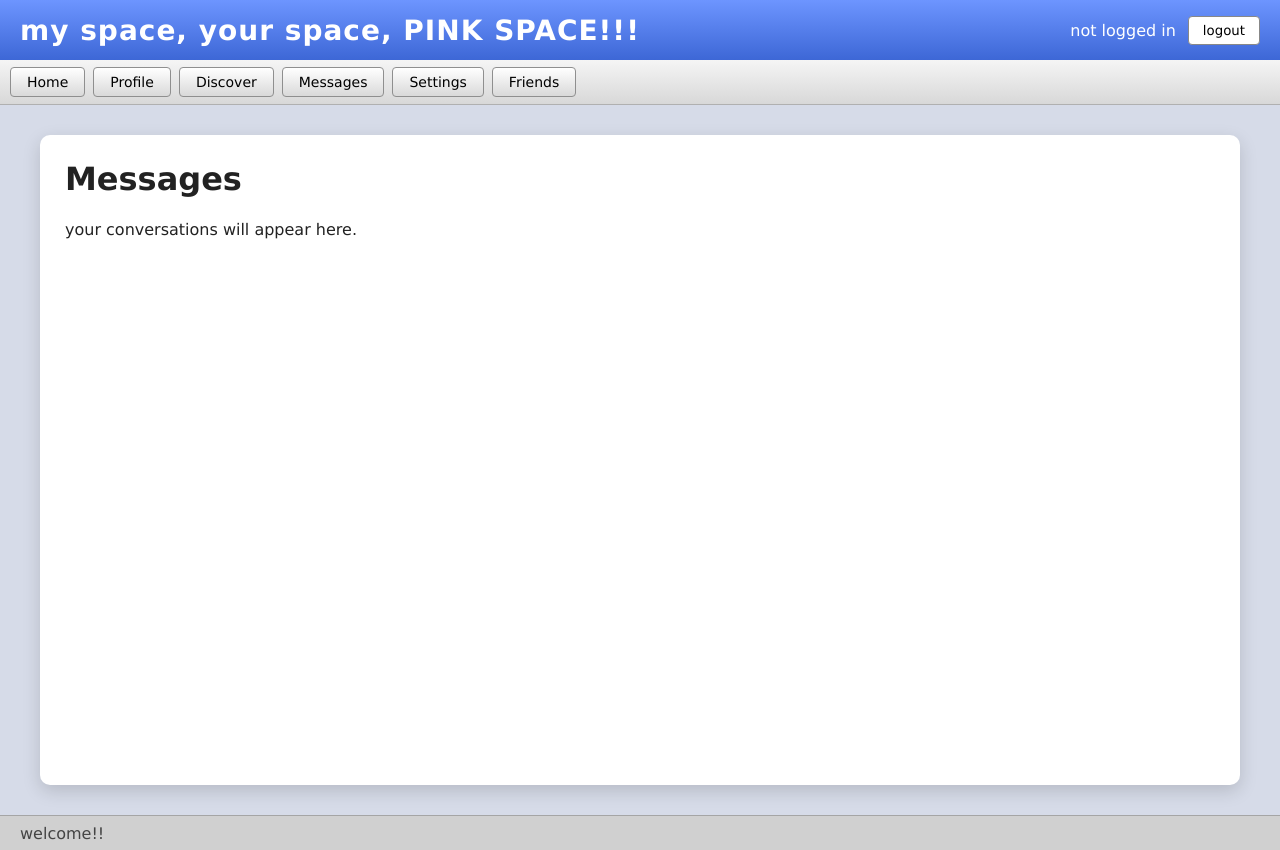
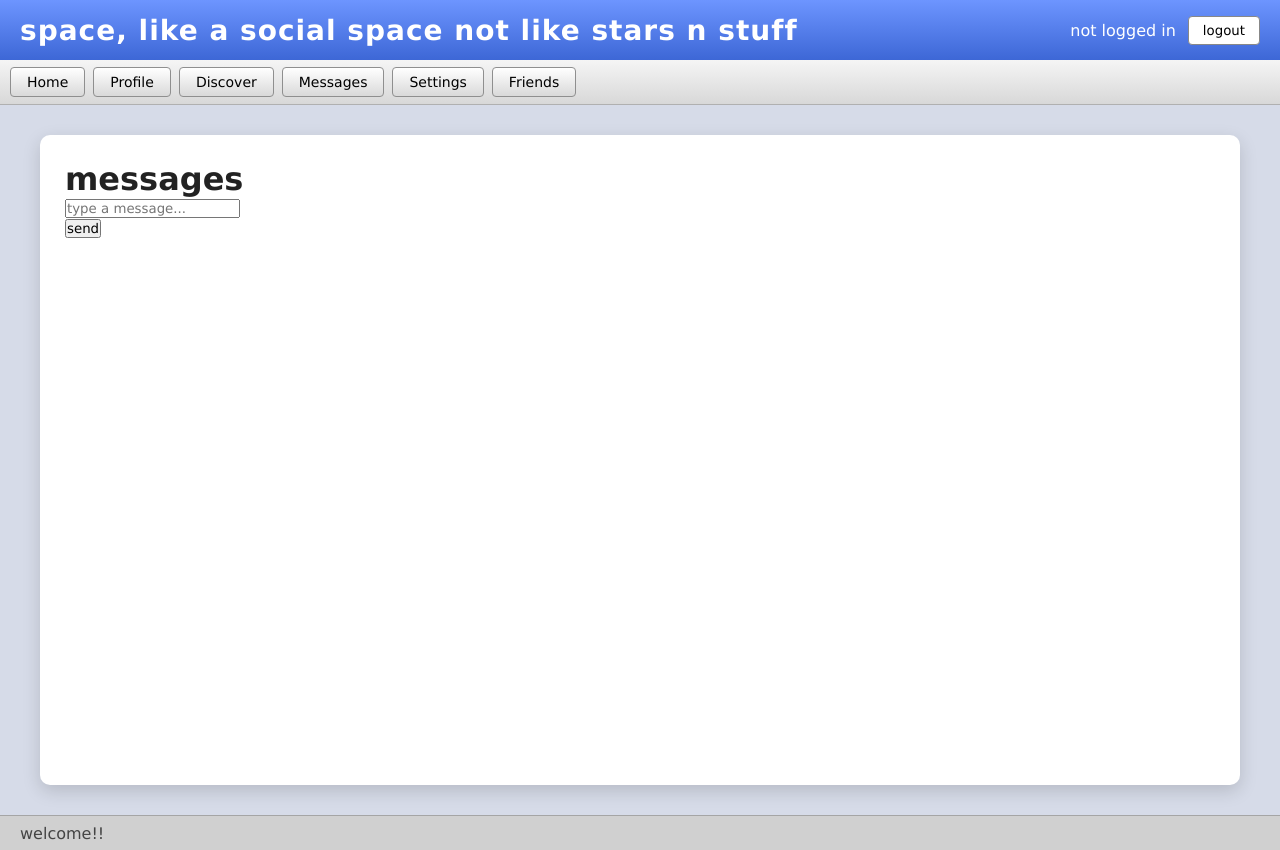
Before and after one commit to Abby-w-gail/funnymyspacepun, a website: page public/index.html in a window 1280 px wide. Both pictures are taken after a click on the button "Messages". Drawn offline with Linux system fonts and the light colour scheme; no server answers.

Commit message:
unfinished ass product

```diff
--- a/public/index.html
+++ b/public/index.html
@@ -9,7 +9,7 @@
 	<meta name="viewport"
 		content="width=device-width, initial-scale=1.0">
 
-	<title>yellow space??</title>
+	<title>greenspace</title>
 
 	<link rel="stylesheet" href="style.css">
 
@@ -20,7 +20,7 @@
 	<header id="topbar">
 
 		<div id="logo">
-			my space, your space, PINK SPACE!!!
+			space, like a social space not like stars n stuff
 		</div>
 
 		<div id="accountBar">
@@ -151,15 +151,30 @@
 
 	<template id="page-messages">
 
-		<div class="page">
+		<h1>messages</h1>
 
-			<h1>Messages</h1>
 
-			<p>
-				your conversations will appear here.
-			</p>
+		<div id="conversation">
 
 		</div>
+
+
+		<div class="send-box">
+
+			<input
+				id="messageInput"
+				placeholder="type a message..."
+			>
+
+			<div id="userList">
+
+			</div>
+
+
+			<button onclick="sendCurrentMessage()">
+				send
+			</button>
+
 
 	</template>
 
@@ -257,6 +272,10 @@
 	</template>
 
 
+
+
+
+
 	<script src="js/router.js"></script>
 
 	<script src="js/ui.js"></script>
@@ -269,6 +288,8 @@
 
 	<script src="js/friends.js"></script>
 
+	<script src="js/messages.js"></script>
+
 </body>
 
 </html>
--- a/public/js/discover.js
+++ b/public/js/discover.js
@@ -24,6 +24,7 @@ async function loadDiscover() {
 
 				<a href="#"
 				onclick="viewProfile('${user.username}')">
+				console.log("discover user:", user.username);
 
 				${user.username}
 
--- a/public/js/profiles.js
+++ b/public/js/profiles.js
@@ -160,6 +160,10 @@ async function viewProfile(username) {
 						+ add friend
 					</button>
 
+					<button onclick="openConversation('${data.username}')">
+						send message
+					</button>
+
 					${data.profile_html}
 
 				</div>
--- a/public/js/router.js
+++ b/public/js/router.js
@@ -50,11 +50,13 @@ function updatePage(page) {
 	}
 
 	if(page === "friends") {
-
 		loadFriends();
 
 		loadFriendRequests();
+	}
 
+	if(page === "messages") {
+		loadMessageUsers();
 	}
 
 
--- a/server.js
+++ b/server.js
@@ -51,6 +51,10 @@ const profileRoutes = require("./routes/profiles");
 
 const friendRoutes = require("./routes/friends");
 
+const messageRoutes = require("./routes/messages");
+
+app.use("/messages", messageRoutes);
+
 app.use("/auth", authRoutes);
 
 app.use("/profiles", profileRoutes);
```
Also changed, not shown: routes/profiles.js (+33 -16 lines).
